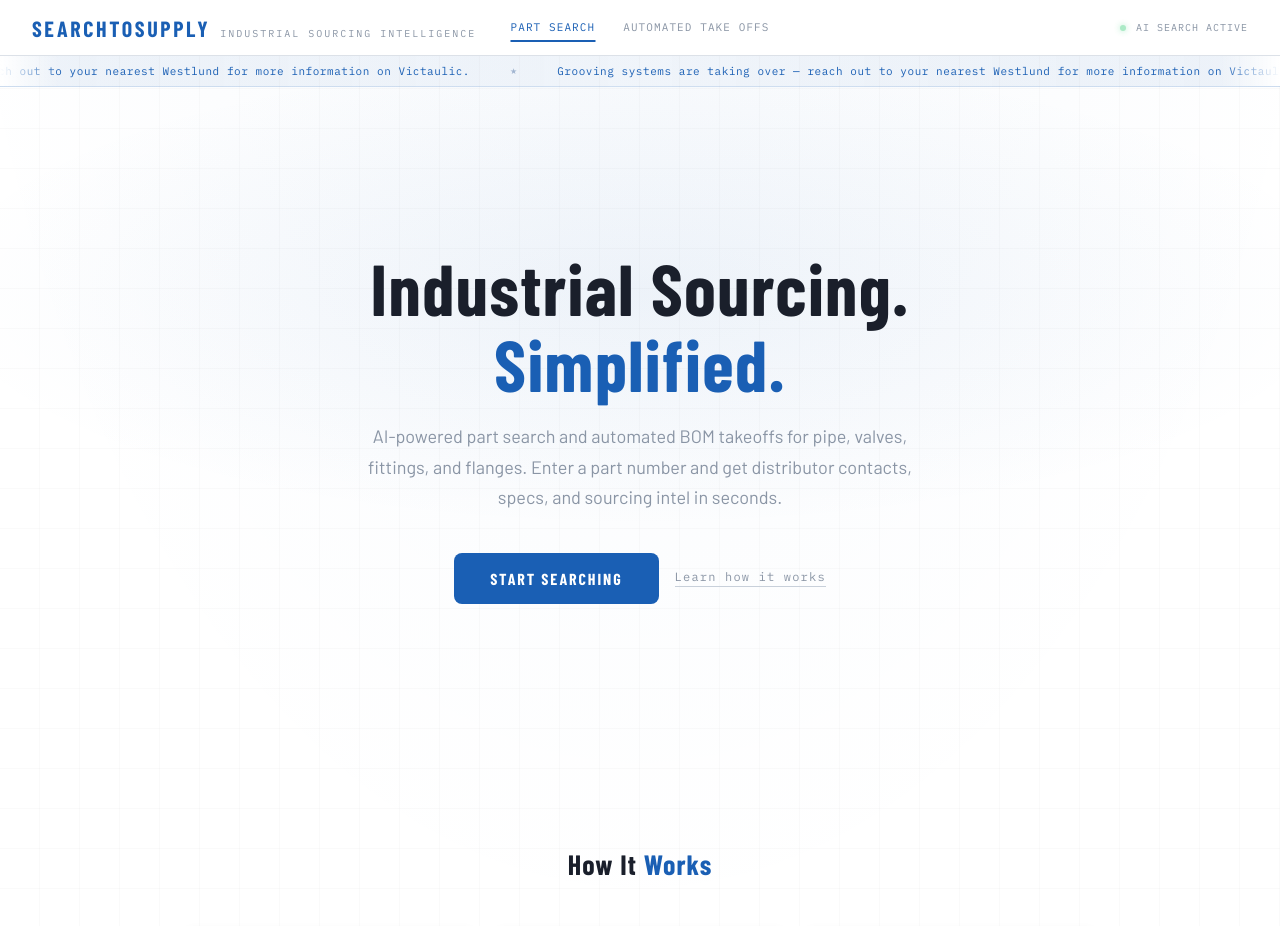
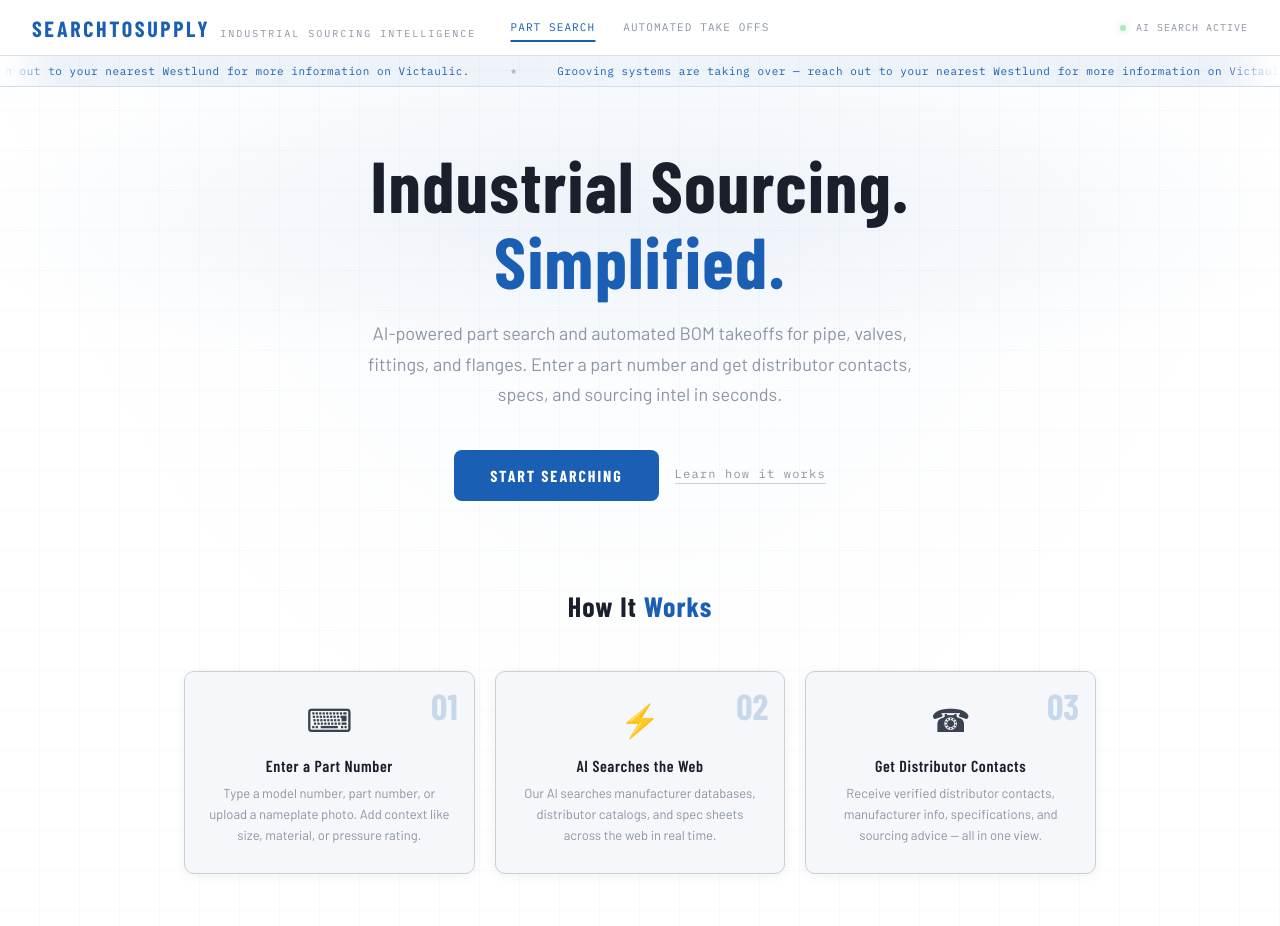
Before and after one commit to Overleveragedio/fieldline, a website: page public/index.html in a window 1280 px wide. Shown: the top 926 px of the page. Drawn offline with nearby package versions, Linux system fonts and the light colour scheme; a web font is replaced by a local one.

Commit message:
Reduce landing page spacing

```diff
--- a/public/index.html
+++ b/public/index.html
@@ -141,13 +141,12 @@
 
   /* ─── LANDING PAGE ─── */
   .landing-hero {
-    min-height: 85vh;
     display: flex;
     flex-direction: column;
     align-items: center;
     justify-content: center;
     text-align: center;
-    padding: 80px 24px;
+    padding: 60px 24px 40px;
     position: relative;
     background:
       radial-gradient(ellipse 80% 50% at 50% 30%, rgba(26,95,180,0.06) 0%, transparent 70%);
@@ -223,7 +222,7 @@
   .landing-section {
     max-width: 960px;
     margin: 0 auto;
-    padding: 80px 24px;
+    padding: 48px 24px;
   }
 
   .section-heading {
```
